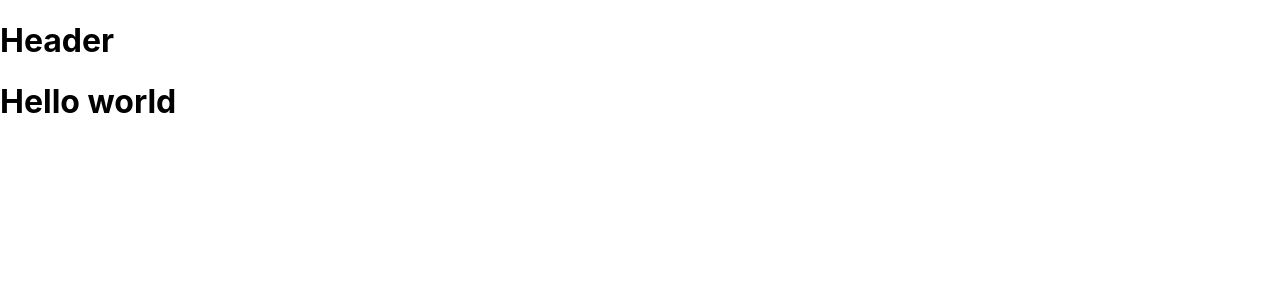
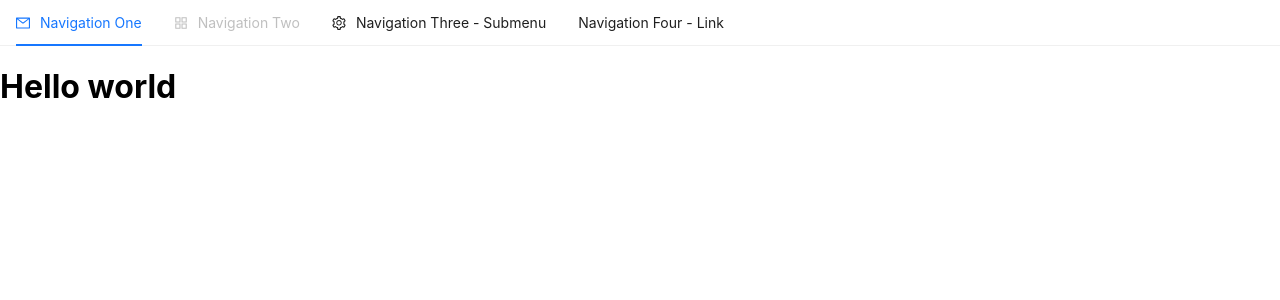
Before and after one commit to KirillTarasenk0/rental-app-frontend, a React (Create React App) app: page / in a window 1280 px wide. Shown: the top 300 px of the page. Built offline with nearby package versions, Linux system fonts and the light colour scheme.

Commit message:
Header is in progress now

```diff
--- a/src/components/header/Header.jsx
+++ b/src/components/header/Header.jsx
@@ -1,10 +1,18 @@
 import {Link, Outlet} from "react-router-dom";
+import { Menu } from 'antd';
+import {headerItems} from "../../helpers/headerItems";
+import {useState} from "react";
 
 export const Header = () => {
+    const [current, setCurrent] = useState('mail');
+    const onClick = (e) => {
+        console.log('click ', e);
+        setCurrent(e.key);
+    };
     return (
         <>
             <header>
-            <h1>Header</h1>
+                <Menu onClick={onClick} selectedKeys={[current]} mode="horizontal" items={headerItems} />
             </header>
             <main>
                 <div>
--- /dev/null
+++ b/src/helpers/headerItems.js
@@ -0,0 +1,58 @@
+import { AppstoreOutlined, MailOutlined, SettingOutlined } from '@ant-design/icons';
+
+export const headerItems = [
+    {
+        label: 'Navigation One',
+        key: 'mail',
+        icon: <MailOutlined />,
+    },
+    {
+        label: 'Navigation Two',
+        key: 'app',
+        icon: <AppstoreOutlined />,
+        disabled: true,
+    },
+    {
+        label: 'Navigation Three - Submenu',
+        key: 'SubMenu',
+        icon: <SettingOutlined />,
+        children: [
+            {
+                type: 'group',
+                label: 'Item 1',
+                children: [
+                    {
+                        label: 'Option 1',
+                        key: 'setting:1',
+                    },
+                    {
+                        label: 'Option 2',
+                        key: 'setting:2',
+                    },
+                ],
+            },
+            {
+                type: 'group',
+                label: 'Item 2',
+                children: [
+                    {
+                        label: 'Option 3',
+                        key: 'setting:3',
+                    },
+                    {
+                        label: 'Option 4',
+                        key: 'setting:4',
+                    },
+                ],
+            },
+        ],
+    },
+    {
+        key: 'alipay',
+        label: (
+            <a href="https://ant.design" target="_blank" rel="noopener noreferrer">
+                Navigation Four - Link
+            </a>
+        ),
+    },
+];
```
Lines whose indentation alone changed are shown as unchanged.
